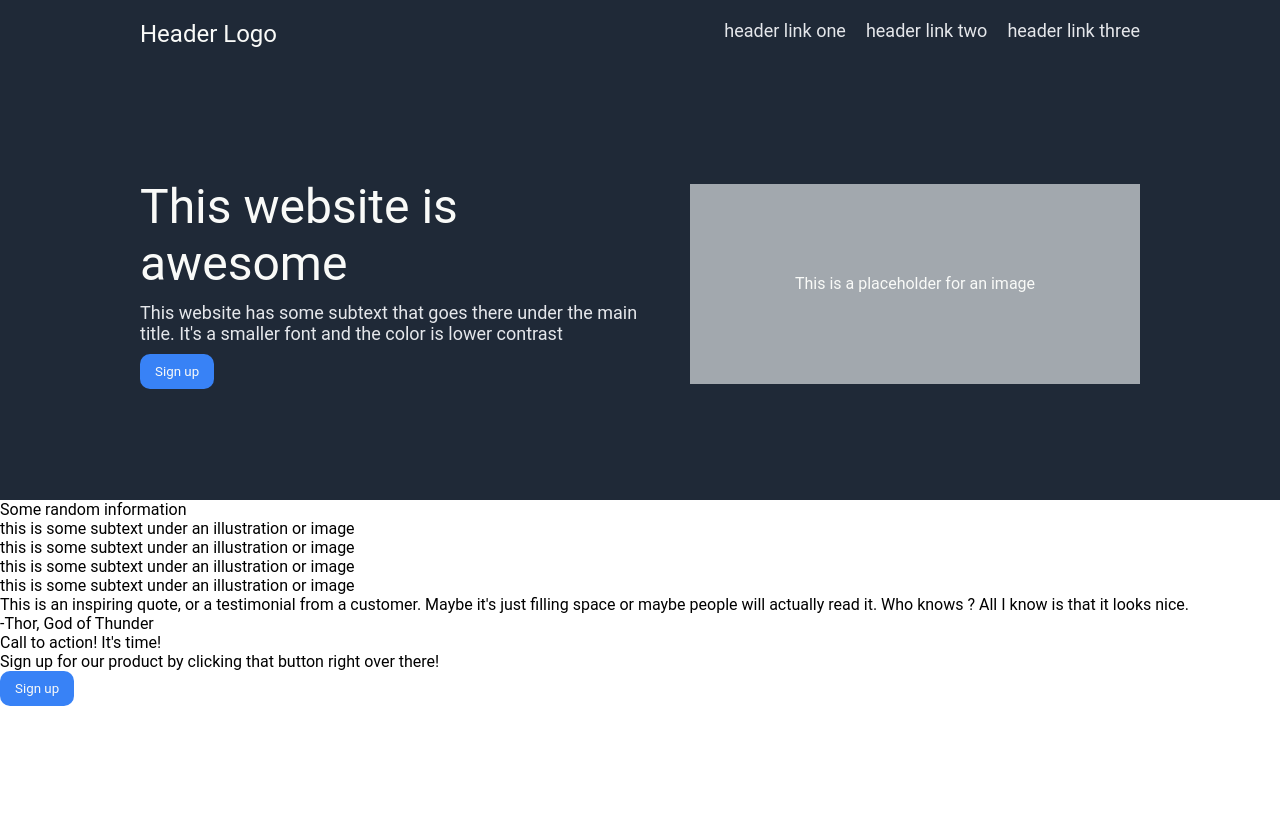
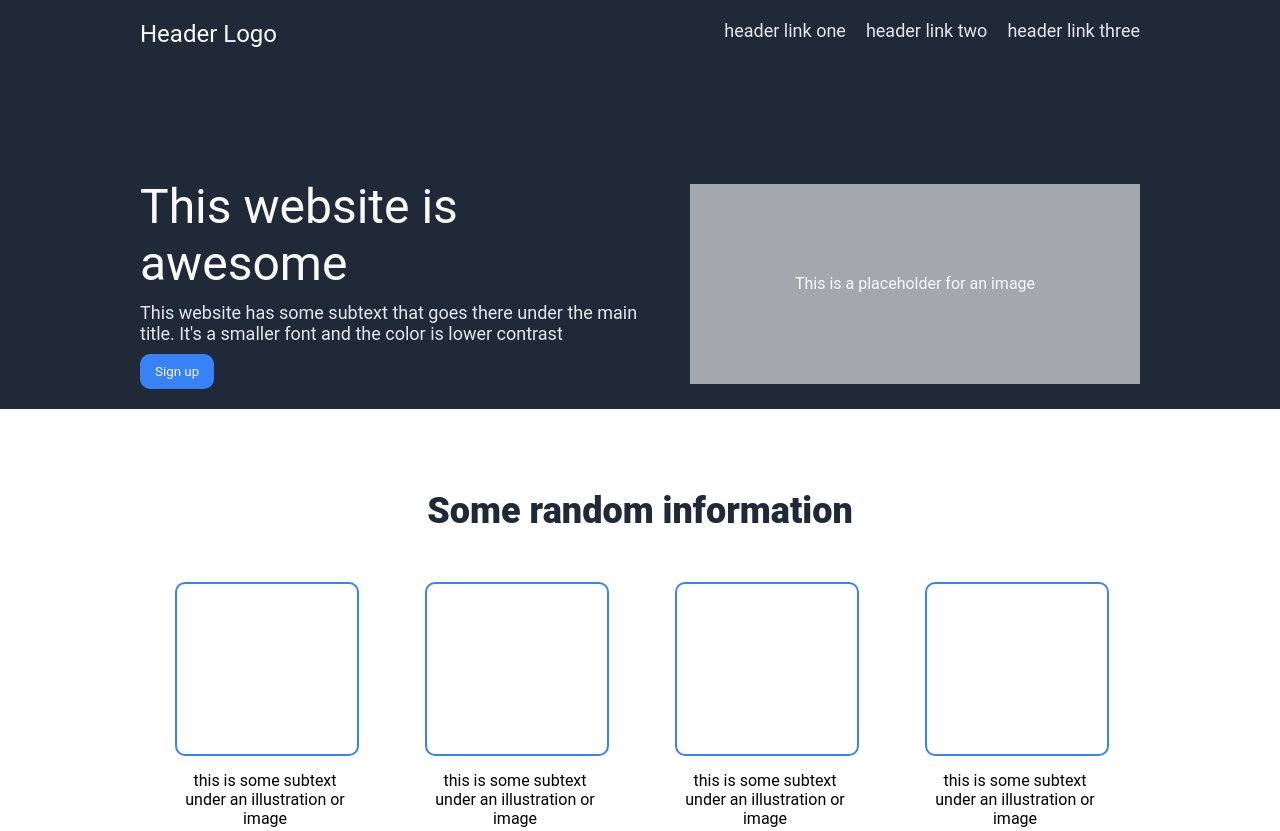
Before and after one commit to elleagn/landing_page, a plain HTML site: page index.html in a window 1280 px wide. Shown: the top 831 px of the page. Before the commit the page ends 800 px from the top, so only its background shows below. Drawn offline with Linux system fonts and the light colour scheme.

Commit message:
Styling of the main section
Add styles to the "info" and the "quote" section

```diff
--- a/index.html
+++ b/index.html
@@ -34,6 +34,7 @@
     <main>
         <div class="randinfo-section">
             <p class="randinfo-title">Some random information</p>
+            <div class="card-box">
                 <div class="card">
                     <div class="card-img"></div>
                     <div class="subtext">this is some subtext under an illustration or image</div>
@@ -50,12 +51,12 @@
                     <div class="card-img"></div>
                     <div class="subtext">this is some subtext under an illustration or image</div>
                 </div>
+            </div>
+        </div>
 
-        </div>
         <div class="quote-section">
             <p class="quote">This is an inspiring quote, or a testimonial from a customer. Maybe it's just filling space or maybe people will actually read it. Who knows ? All I know is that it looks nice.</p>
             <p class="author">-Thor, God of Thunder</p>
-
         </div>
         <div class="call-section">
                 <div class = "blue-box">
--- a/styles.css
+++ b/styles.css
@@ -1,5 +1,5 @@
 * {
-    font-family: 'Roboto','Lucida Sans', 'Lucida Sans Regular', 'Lucida Grande', 'Lucida Sans Unicode', Geneva, Verdana, sans-serif;
+    font-family: 'Roboto','Lucida Sans', 'Lucida Sans Regular', 'Lucida Grande', 'Lucida Sans Unicode', 'Geneva', Verdana, sans-serif;
     margin: 0px;
     padding: 0px;
 }
@@ -31,12 +31,12 @@ button {
 /* HERO */
 .hero {
 
-        height: 60vh;
+height: 1000px;
 display: flex;
 padding: 10px;
 min-width: 1000px;
-        justify-content: center;
-        background-color: #1f2937
+justify-content:center;
+background-color: #1f2937 ;
 }
 
 /* Header*/
@@ -126,16 +126,61 @@ button {
 
 
 
+/* MIDDLE SECTION */
+/*Info subsection*/
 
-
-
-footer {
-    background-color: #1f2937
+.randinfo-section, .quote-section, .call-section{
+    display: flex;
+    flex-direction: column;
+    justify-content: center;
+    align-items: center;
+    height: 500px;
+    gap: 50px;
 }
 
+.randinfo-title {
+    font-size : 36px;
+    color: #1f2937;
+    font-weight: 800;
+}
 
+.card-box {
+    display: flex;
+    min-width:1000px;
+    justify-content: space-around;
+}
 
+.card {
+    display: flex;
+    width: 180px;
+    flex-direction: column;
+    text-align: center;
+    gap:15px;
+}
 
-main {
-    flex-grow: 1;
+.card-img {
+    border: 2px solid #3882f6;
+    height: 170px;
+    width:100%;
+    border-radius: 10px;
 }
+
+/*Quote section*/
+
+.quote-section {
+    background-color:#E5E7EB;
+}
+
+.quote {
+    font-size: 36px;
+    color: #1f2937;
+    font-style:italic;
+    font-weight: 300;
+    width: 950px;
+}
+
+.author {
+    text-align: right;
+    font-weight: bold;
+    width: 950px;
+}
```
Lines whose indentation alone changed are shown as unchanged.
